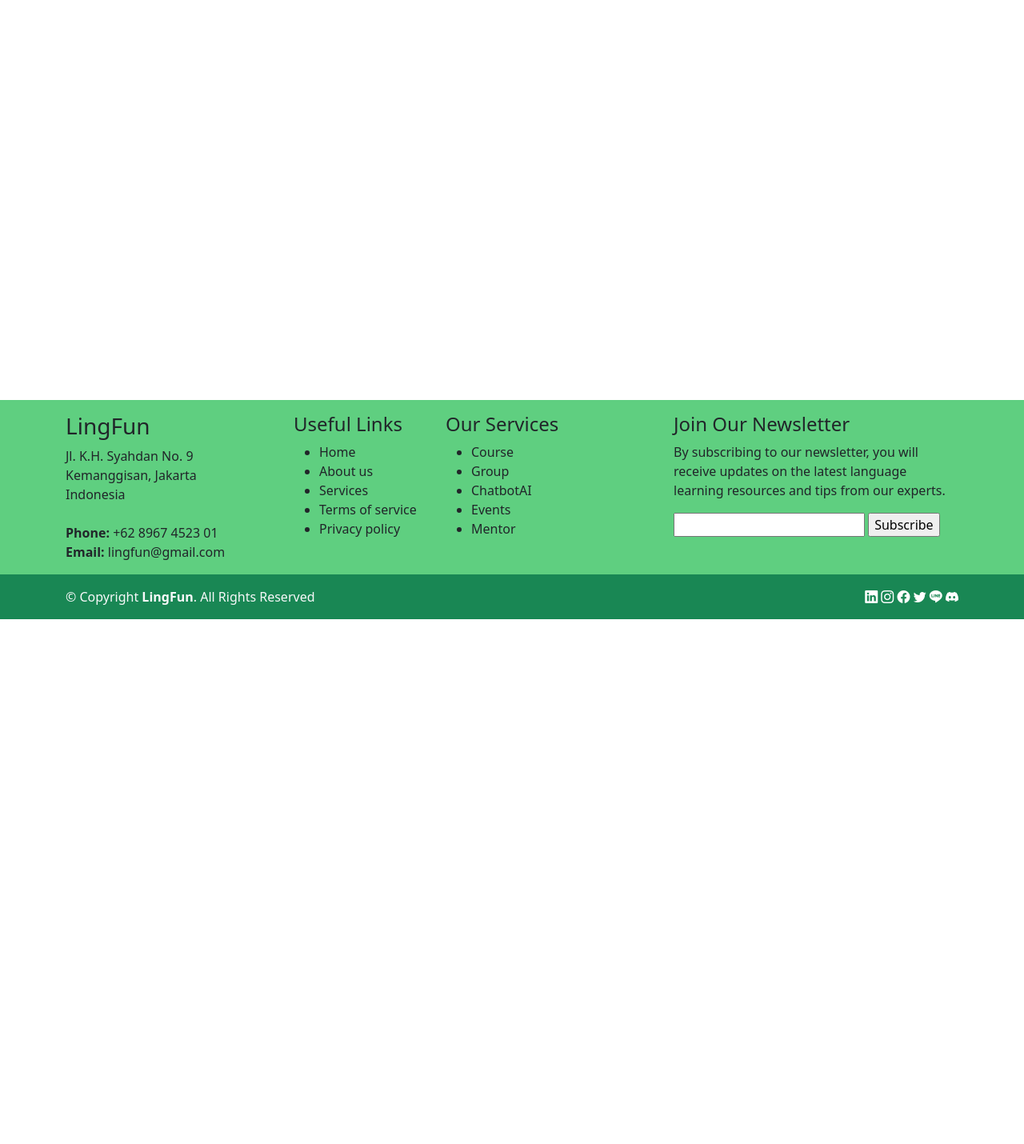
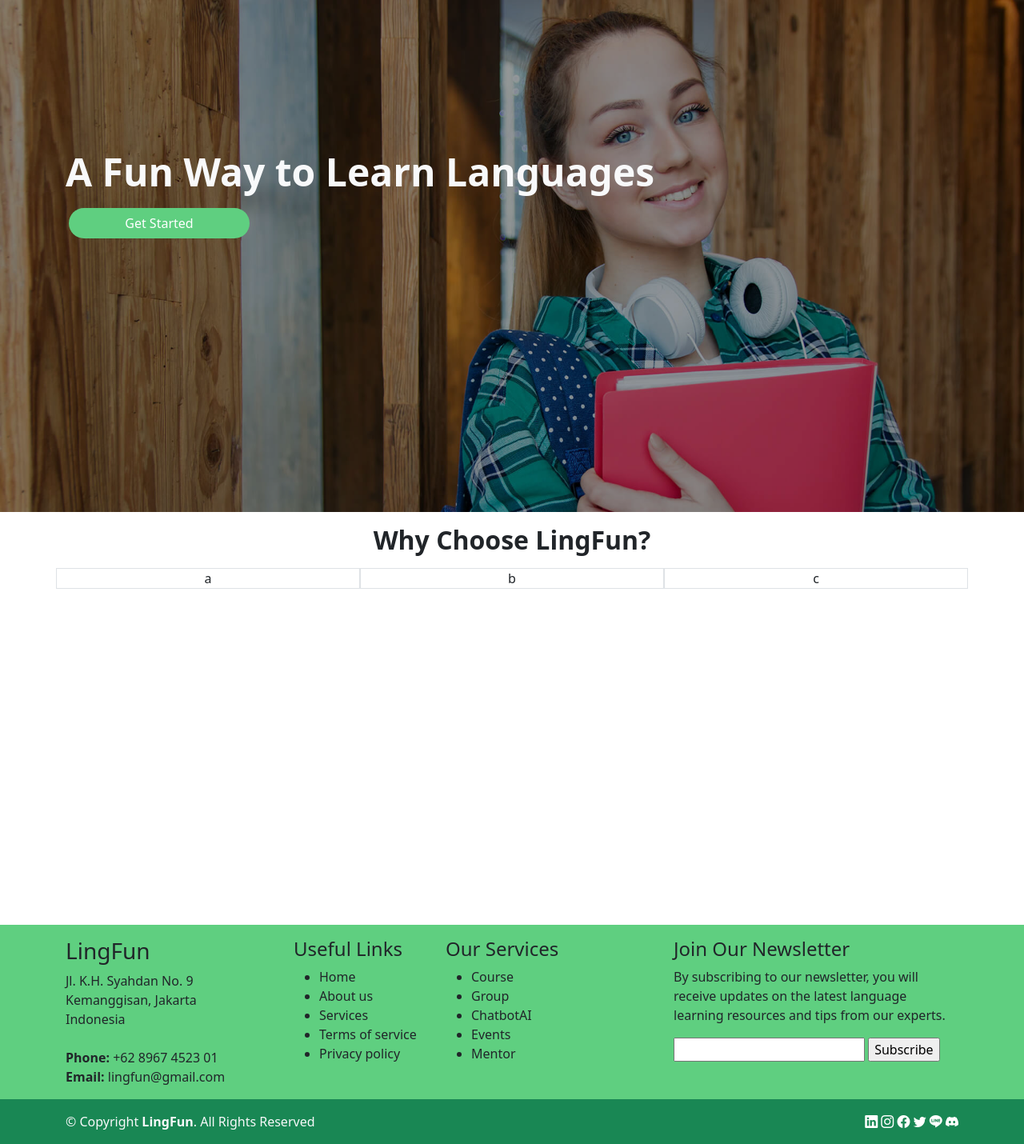
Before and after one commit to Penk13/LingFun, a Django app: page / in a window 1280 px wide. Shown: the part 56-1486 px from the top of the page at 80% size. Before the commit the page ends 830 px from the top, so only its background shows below. Run offline with Django 3.2, Linux system fonts and the light colour scheme.

Commit message:
create home page first section

```diff
--- a/static/css/main.css
+++ b/static/css/main.css
@@ -0,0 +1,25 @@
+/* HOME */
+.home1 {
+    width: 100%;
+    height: 80vh;
+    position: relative;
+    background-size: cover;
+    background-position: top center;
+    background-image: url('/static/img/hero-bg.jpg');
+}
+
+.home1:before {
+    content: "";
+    background: rgba(0, 0, 0, 0.4);
+    position: absolute;
+    bottom: 0;
+    top: 0;
+    left: 0;
+    right: 0;
+}
+
+.home1-btn {
+    color: white !important;
+    background-color: #5fcf80  !important;
+    border-radius: 200px !important;
+}
--- a/templates/base.html
+++ b/templates/base.html
@@ -49,9 +49,7 @@
 	<!-- ======= Main ======= -->
 	<main>
 		<section>
-			<div class="container" style="height: 500px;">
-				{% block content %} {% endblock content %}
-			</div>
+			{% block content %} {% endblock content %}
 		</section>
 	</main>
 	<!-- ======= End Main ======= -->
--- a/templates/core/home.html
+++ b/templates/core/home.html
@@ -1,3 +1,22 @@
-{% extends 'base.html' %}
+{% extends 'base.html' %} {% load static %}
 
 {% block title_page %} A Fun Way to Learn Languages {% endblock title_page %}
+
+{% block content %}
+<div class="home1">
+    <div class="container d-flex align-items-center" style="height: 500px; position: relative; z-index: 1;">
+        <div class="row">
+            <h1 class="fw-bold text-light my-auto" style="font-size: 48px;">A Fun Way to Learn Languages</h1>
+            <button class="home1-btn btn w-25 m-3" type="button">Get Started</button>
+        </div>
+    </div>
+</div>
+<div class="home2 container" style="height: 500px">
+    <h2 class="my-3 text-center fw-bold">Why Choose LingFun?</h2>
+    <div class="row text-center">
+        <div class="border col-4">a</div>
+        <div class="border col-4">b</div>
+        <div class="border col-4">c</div>
+    </div>
+</div>
+{% endblock content %}
```
Also changed, not shown: static/img/hero-bg.jpg (added).
